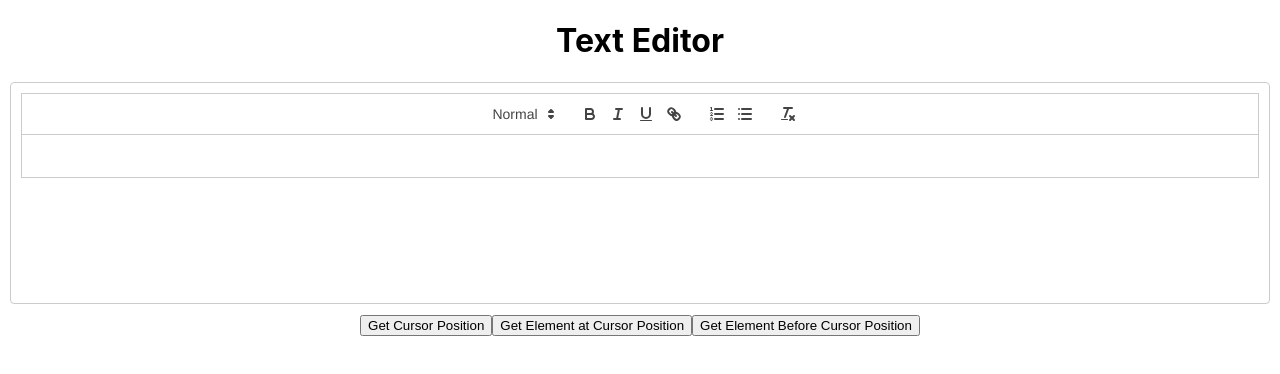
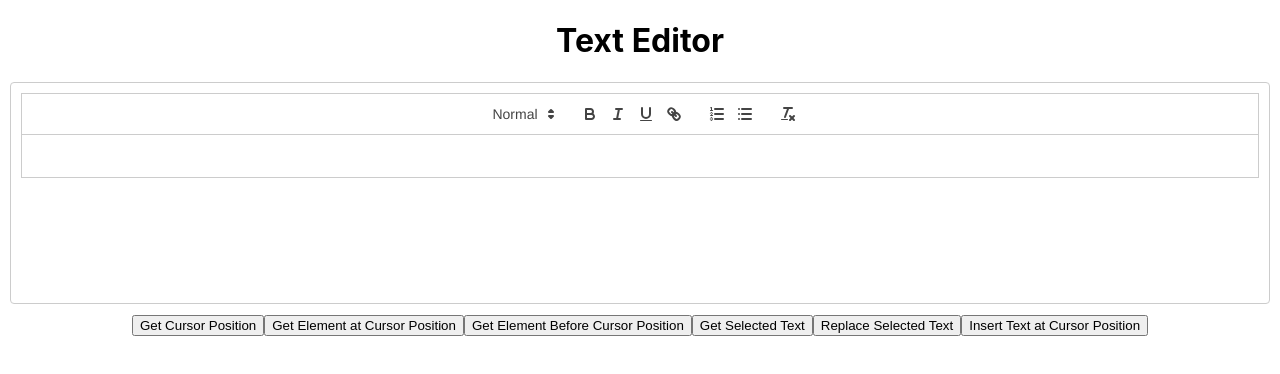
Before and after one commit to yassineayao/TextEditer-react, a React (Create React App) app: page / in a window 1280 px wide. Shown: the top 374 px of the page. Built offline with nearby package versions, Linux system fonts and the light colour scheme.

Commit message:
function

```diff
--- a/src/components/textEdit.js
+++ b/src/components/textEdit.js
@@ -12,10 +12,10 @@ function TextEditor() {
 
   const getCursorPosition = () => {
     const editor = editorRef.current;
-    if (!editor) return;
+    if (!editor) return -1;
 
     const selection = window.getSelection();
-    if (!selection || selection.rangeCount === 0) return;
+    if (!selection || selection.rangeCount === 0) return -1;
 
     const range = selection.getRangeAt(0);
     const offset = range.startOffset;
@@ -25,10 +25,10 @@ function TextEditor() {
 
   const getElementAtCursorPosition = () => {
     const editor = editorRef.current;
-    if (!editor) return;
+    if (!editor) return null;
 
     const selection = window.getSelection();
-    if (!selection || selection.rangeCount === 0) return;
+    if (!selection || selection.rangeCount === 0) return null;
 
     const range = selection.getRangeAt(0);
     const node = range.startContainer;
@@ -66,6 +66,51 @@ function TextEditor() {
     return node.parentNode;
   };
 
+  const getSelectedText = () => {
+    const selection = window.getSelection();
+    if (selection && selection.toString()) {
+      return selection.toString();
+    }
+    return '';
+  };
+
+  const replaceSelectedText = (newText) => {
+    const selection = window.getSelection();
+    if (selection && selection.rangeCount > 0) {
+      const range = selection.getRangeAt(0);
+      range.deleteContents();
+      range.insertNode(document.createTextNode(newText));
+    }
+  };
+
+  const insertTextAtCursorPosition = (newText) => {
+    const editor = editorRef.current;
+    if (!editor) return;
+
+    const selection = window.getSelection();
+    if (!selection || selection.rangeCount === 0) return;
+
+    const range = selection.getRangeAt(0);
+    const node = range.startContainer;
+
+    if (node.nodeType === Node.TEXT_NODE) {
+      const text = node.nodeValue;
+      const before = text.slice(0, range.startOffset);
+      const after = text.slice(range.startOffset);
+      const updatedText = before + newText + after;
+      const updatedRange = document.createRange();
+      updatedRange.setStart(node, range.startOffset);
+      updatedRange.setEnd(node, range.startOffset + newText.length);
+      range.deleteContents();
+      range.insertNode(document.createTextNode(updatedText));
+      selection.removeAllRanges();
+      selection.addRange(updatedRange);
+    } else {
+      const textNode = document.createTextNode(newText);
+      range.insertNode(textNode);
+    }
+  };
+
   const editorStyles = {
     minHeight: '200px',
     border: '1px solid #ccc',
@@ -92,6 +137,15 @@ function TextEditor() {
       <button onClick={() => console.log(getElementBeforeCursorPosition())}>
         Get Element Before Cursor Position
       </button>
+      <button onClick={() => console.log(getSelectedText())}>
+        Get Selected Text
+      </button>
+      <button onClick={() => replaceSelectedText('New Text')}>
+        Replace Selected Text
+      </button>
+      <button onClick={() => insertTextAtCursorPosition('Inserted Text')}>
+        Insert Text at Cursor Position
+      </button>
     </div>
   );
 }
```
